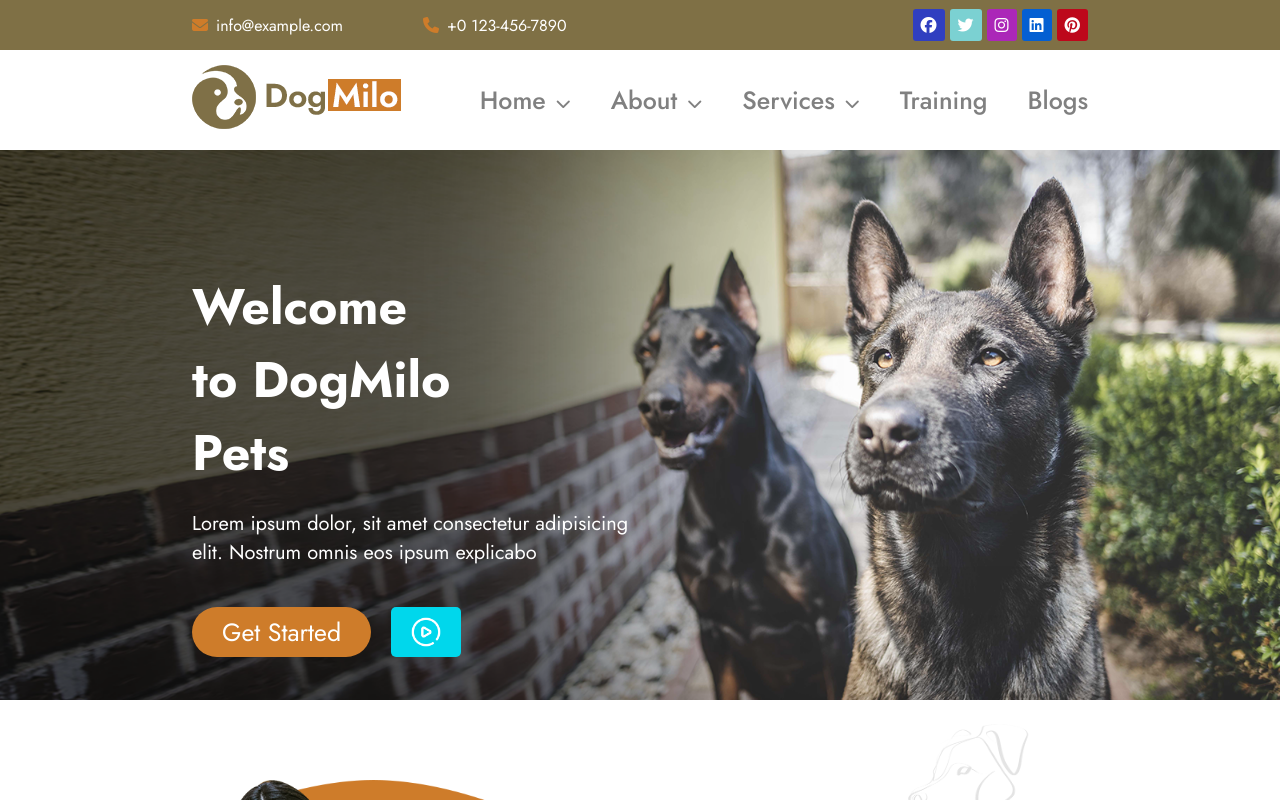
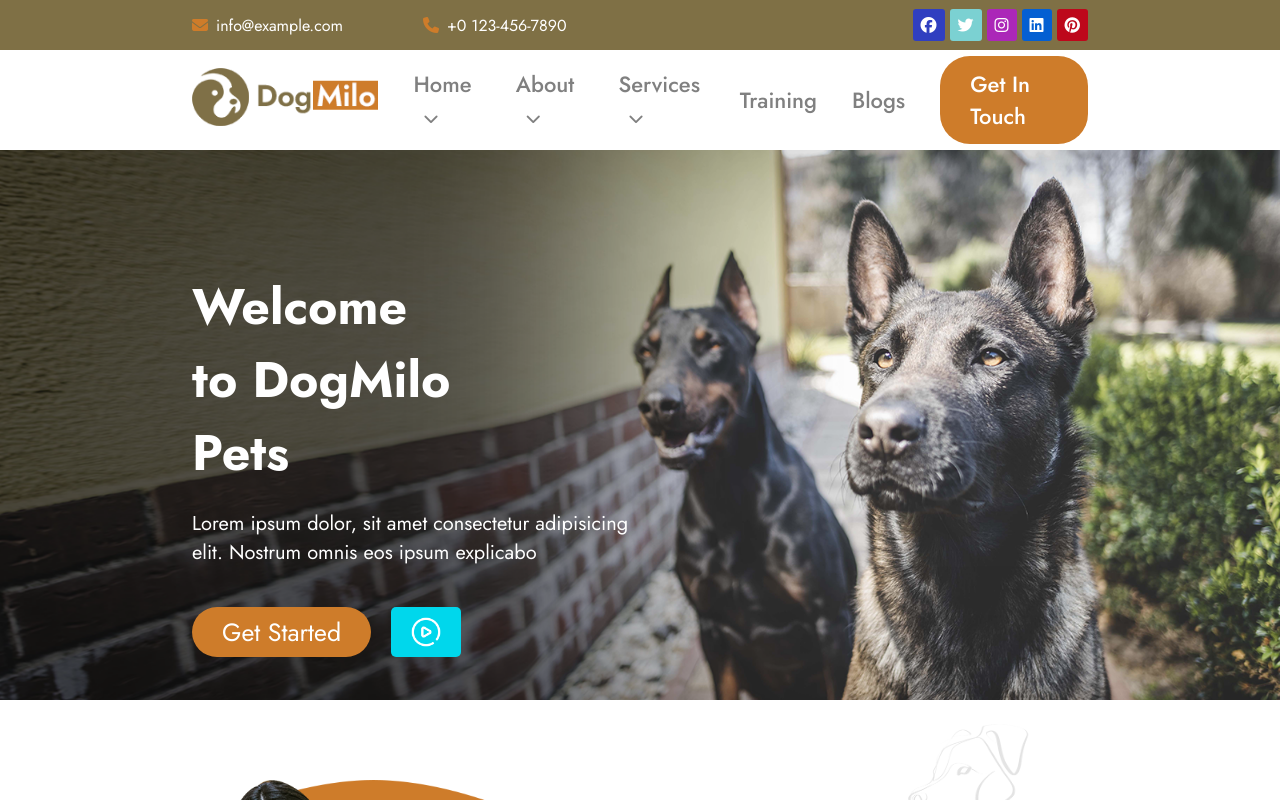
Before and after one commit to FraCuboni/proj-html-vuejs, a Vue app: page / in a window 1280 px wide. Shown: the top 800 px of the page. Built offline with nearby package versions, Linux system fonts and the light colour scheme.

Commit message:
feat: add orange button header

```diff
--- a/src/components/AppHeader.vue
+++ b/src/components/AppHeader.vue
@@ -119,24 +119,9 @@ export default{
                 </li>
               </ul>
             </li>
-            <!-- <li>
-              <router-link :to="{name: 'about'}" class="route">
-                <span>About</span>
-                <i class="fa-solid fa-chevron-down"></i>
-              </router-link>
+            <li>
+              <div class="start-button">Get In Touch</div>
             </li>
-            <li>
-              <router-link :to="{name: 'services'}" class="route">
-                <span>Services</span>
-                <i class="fa-solid fa-chevron-down"></i>
-              </router-link>
-            </li>
-            <li>
-              <a href="#" class="route">Training</a>
-            </li>
-            <li>
-              <a href="#" class="route">Blogs</a>
-            </li> -->
           </ul>
         </nav>
       </div>
@@ -209,19 +194,32 @@ export default{
     justify-content: space-between;
     align-items: center;
 
+    .start-button {
+      background-color: $orange;
+      color: $white;
+      border-radius: 30px;
+      font-size: 22px;
+      font-weight: 500;
+      padding: 12px 30px;
+    }
+
+    .start-button:hover {
+      cursor: pointer;
+    }
+
     li:hover .main-nav {
       color: $orange;
     }
 
     li {
       list-style-type: none;
-      margin-left: 40px;
+      margin-left: 35px;
       position: relative;
 
       .route {
         text-decoration: none;
         color: gray;
-        font-size: 25px;
+        font-size: 22px;
         font-weight: 500;
 
         .fa-chevron-down {
```
